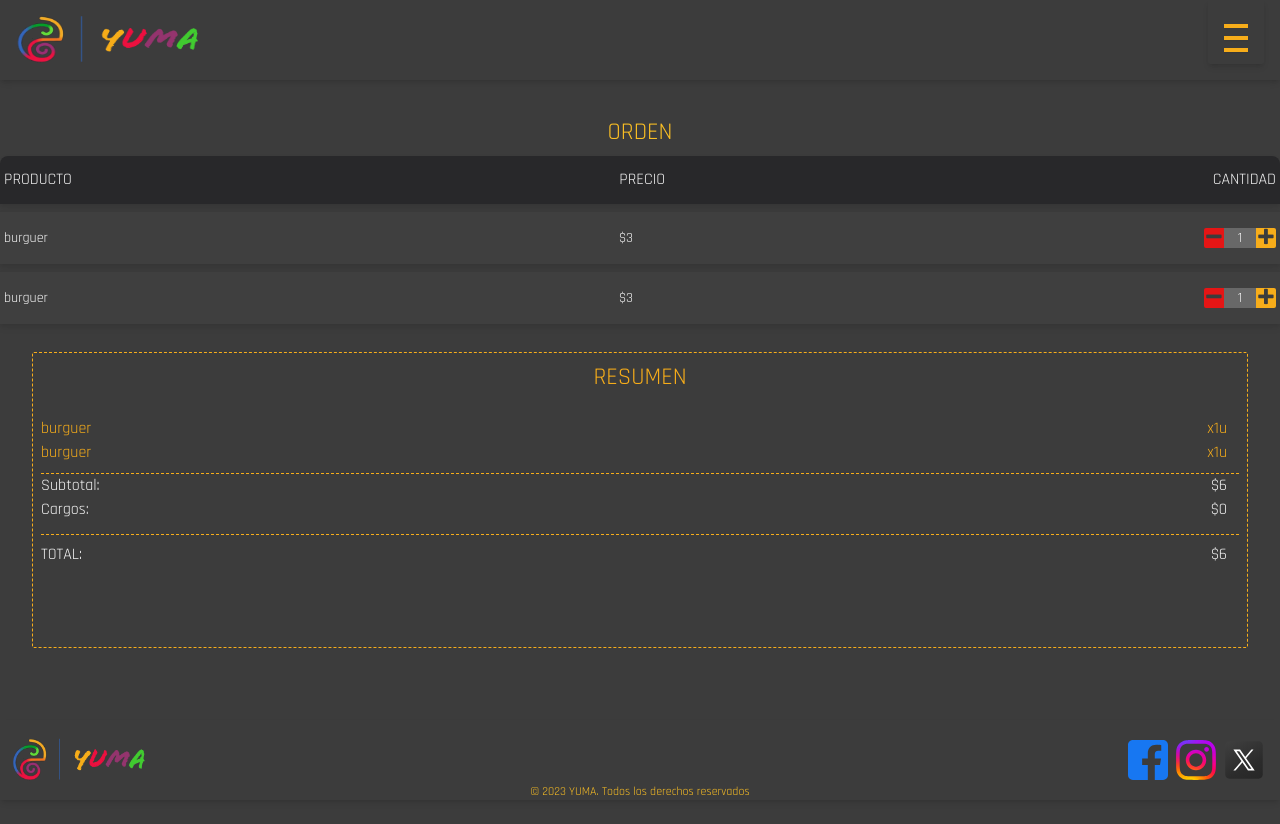
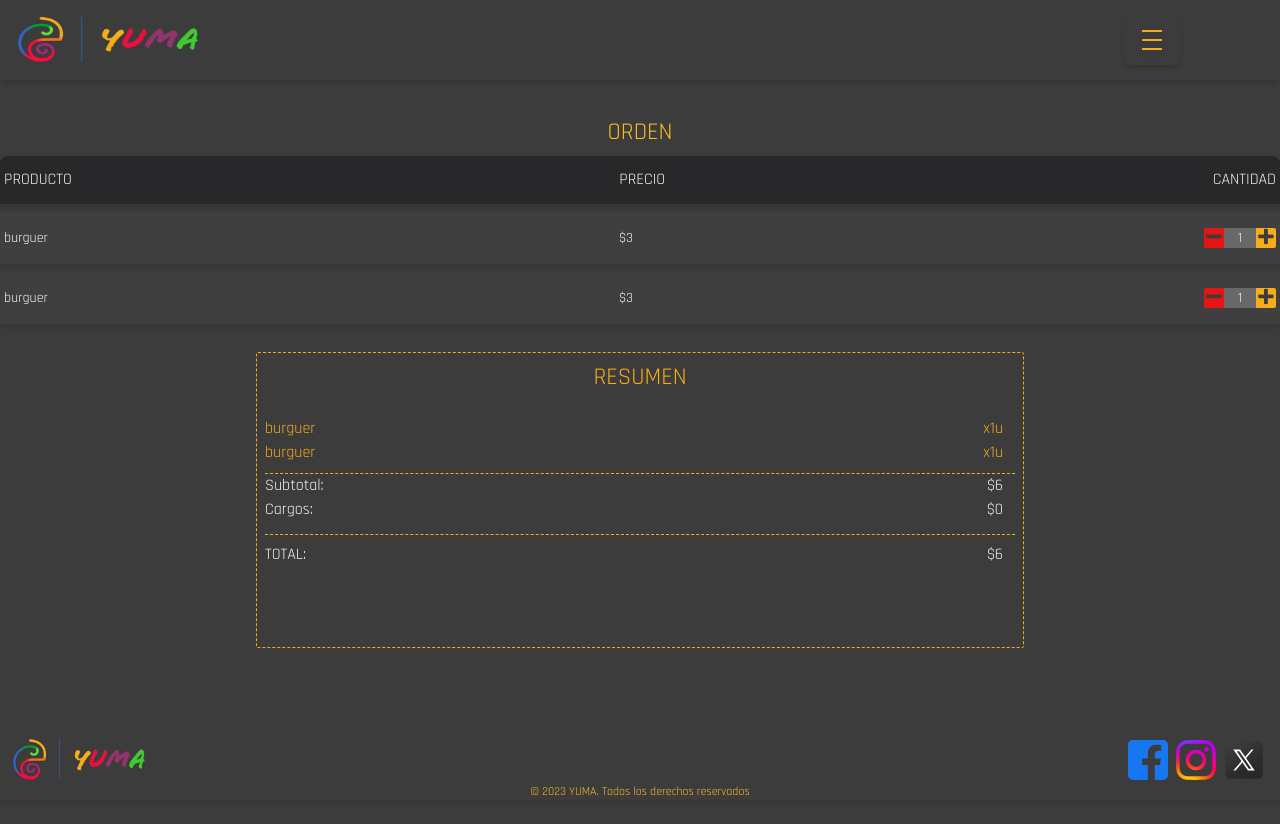
Before and after one commit to spawn22/yuma-digital-menu, a Next.js app: page /orden in a window 1280 px wide. Built offline with nearby package versions, Linux system fonts and the light colour scheme.

Commit message:
creacion de boton hamburguesa animado, cambios en el css del boton de bannermenu

```diff
--- a/app/components/BannerMenu.jsx
+++ b/app/components/BannerMenu.jsx
@@ -11,7 +11,7 @@ const BannerMenu = () => {
       <div className="relative text-neutral-100 text-3xl flex mt-4 font-normal">
         NOMBRE DEL NEGOCIO
       </div>
-      <div className="w-44 h-44 flex  bg-zinc-300 bg-opacity-50 rounded-full backdrop-blur-sm">
+      <div className="w-44 h-44 flex drop-shadow-lg bg-zinc-300 bg-opacity-50 rounded-full backdrop-blur-sm">
         <Image
           priority={true}
           className="w-full aspect-auto object-cover object-center rounded-full"
@@ -23,7 +23,7 @@ const BannerMenu = () => {
       <div className="  relative text-center flex text-[#F7AD1A] mt-5 mb-6 text-sm font-normal ">
         SLOGAN
       </div>
-      <Link href={''} className="w-60 sm:w-72 bg-[#3C3C3C] mx-auto h-16 bg-opacity-95 rounded shadow border-2 text-center flex flex-wrap justify-center hover:text-amber-600 text-[#F7AD1A] text-xl font-normal hover:border-amber-600 border-[#F7AD1A]">
+      <Link href={''} className="w-60 sm:w-72 bg-[#3C3C3C] mx-auto h-16 bg-opacity-95 rounded shadow border-2 text-center flex flex-wrap justify-center  text-[#F7AD1A] text-xl font-normal   transform transition-all  ring-[#F7AD1A] hover:ring-1 hover:scale-110 duration-300 ring-opacity-20 border-opacity-25 group-focus:border-2  hover:border-opacity-80 border-[#F7AD1A]">
         {" "}
         <Image
           alt="icono menu"
--- /dev/null
+++ b/app/components/BotonHamburguesa.jsx
@@ -0,0 +1,66 @@
+import Link from "next/link";
+
+import { useRef, useState } from "react";
+
+
+const BotonHamburguesa = () => {
+
+
+  const [navMobile, setNavMobile] = useState(false);
+  const handleNav = () => {
+    if (navMobile) {
+      setNavMobile(false);
+    }
+    if (!navMobile) {
+        setNavMobile(true);
+      }
+  };
+
+  return (
+    <section className="relative w-1/5 flex my-auto items-center justify-center  content-center  flex-col">
+      <div
+        onClick={handleNav}
+        className="  w-14  h-16 flex relative drop-shadow-md mix-blend-normal rounded-sm"
+      >
+        <button className={`relative ${navMobile ? "group" : "group-only:"}`}>
+          <div  className="relative flex overflow-hidden items-center justify-center rounded-md w-[56px] h-[50px] transform transition-all ring-0 border-t-[#66DB3C] border-b-[#EE103F] border-r-[#93346E] border-l-[#3267BB] hover:border-4  group-focus:border-4 border-opacity-70 duration-200 shadow-md">
+            <div className="flex flex-col justify-between w-[20px] h-[20px] transform transition-all duration-300 origin-center overflow-hidden">
+              <div  className="bg-[#F7AD1A]  h-[2px] w-7 transform transition-all duration-300 origin-left group-focus:translate-x-10"></div>
+              <div className="bg-[#F7AD1A]  h-[2px] w-7 rounded transform transition-all duration-300 group-focus:translate-x-10 delay-75"></div>
+              <div  className="bg-[#F7AD1A]  h-[2px] w-7 transform transition-all duration-300 origin-left group-focus:translate-x-10 delay-150"></div>
+              <div className="absolute items-center justify-between transform transition-all duration-500 top-2.5 -translate-x-10 group-focus:translate-x-0 flex w-0 group-focus:w-12">
+                <div className="absolute bg-[#F7AD1A] h-[2px] w-5 transform transition-all duration-500 rotate-0 delay-300 group-focus:rotate-45"></div>
+                <div className="absolute bg-[#F7AD1A] h-[2px] w-5 transform transition-all duration-500 -rotate-0 delay-300 group-focus:-rotate-45"></div>
+              </div>
+            </div>
+          </div>
+        </button>
+      </div>
+
+      {navMobile && (
+        <div className="flex  w-full justify-center items-center content-center text-center">
+          <ul>
+            <li>
+              <div className="sm:flex w-full  place-content-center md:flex-col m-auto flex-1  md:w-1/3 flex-wrap items-center content-center">
+
+                <div className="flex  justify-center items-center content-center flex-1 m-auto">
+                  <Link
+                    href={''}
+                    className={
+
+                         " rounded-sm items-center duration-300 hover:bg-yellow-600 font-medium bg-yellow-500 border-0 py-1 px-3 m-1"
+                    }
+                  >
+                    volver
+                  </Link>
+                </div>
+              </div>
+            </li>
+          </ul>
+        </div>
+      )}
+    </section>
+  );
+};
+
+export default BotonHamburguesa;
--- a/app/components/Footer.jsx
+++ b/app/components/Footer.jsx
@@ -9,7 +9,7 @@ const Footer = () => {
     <div className="w-full py-5 shadow-lg bottom-0 left-0 right-0  bg-[#3C3C3C] fixed justify-between  inline-flex">
       <div className="text-center w-2/4 flex flex-wrap text-zinc-100 text-opacity-70 ">
         <p className="content-center text-xs ml-2 font-normal my-auto align-middle items-center">DESARROLLADO POR</p>{" "}
-        <Image alt="logo YUMA landing" priority={false} className="w-24 shadow-xl h-9 " src={logoYumaPalabra} />
+        <Image alt="logo YUMA landing" priority={false} className="w-24 drop-shadow-xl h-9 " src={logoYumaPalabra} />
       </div>
 
       <div className="w-1/4 flex  justify-end gap-2  mr-4">
--- a/app/components/Nav.jsx
+++ b/app/components/Nav.jsx
@@ -1,19 +1,14 @@
 import Image from "next/image"
 import logoNav from "/public/assets/YUMA-logos_transparentenasdasd.webp"
+import BotonHamburguesa from "./BotonHamburguesa"
 
 const Nav = () => {
   return (
     <div className="w-full flex justify-between top-0 absolute bg-[#3C3C3C] shadow-md ">
     <div className="flex"><Image  alt="logo de YUMA" priority={true}  className="w-52 h-20  top-0 " src={logoNav} /></div>
 
-            <div className="w-14 h-16 top-0 flex relative shadow-md mix-blend-normal rounded-sm mr-4">
-            <div className="w-6 h-[0px] left-4 top-6 absolute shadow-sm border-2 border-[#F7AD1A]"></div>
-            <div className="w-6 h-[0px] left-4 top-9 absolute shadow-sm border-2 border-[#F7AD1A]"></div>
-            <div className="w-6 h-[0px] left-4 top-12 absolute shadow-sm border-2 border-[#F7AD1A]"></div>
-            </div>
 
-
-
+       <BotonHamburguesa/>
     </div>
   )
 }
--- a/app/components/OrdenList.jsx
+++ b/app/components/OrdenList.jsx
@@ -46,7 +46,7 @@ import Resumen from '../components/Resumen'
 
 
   return (
-    <section className='"w-full flex flex-col gap-2 content-center mt-5 mb-6 pt-24 pb-32 items-center text-center'>
+    <section className='w-full flex flex-col gap-2 content-center mt-5 mb-6 pt-24 pb-32 items-center text-center'>
       <h2 className="text-amber-400 text-2xl my-auto font-normal relative text-center">
         ORDEN
       </h2>
--- a/app/components/Resumen.jsx
+++ b/app/components/Resumen.jsx
@@ -6,7 +6,7 @@ const Resumen = ({orden,subtotal}) => {
   const cargos=0;
 
   return (
-    <section className='w-[95%] h-auto rounded-sm flex relative bg-[#3C3C3C] flex-col gap-2 content-start border border-dashed border-[#F7AD1A] mt-5 mb-6 pt-16 pb-20 text-center'>
+    <section className='md:w-[60%] w-[95%] h-auto rounded-sm flex relative bg-[#3C3C3C] flex-col gap-2 content-start border border-dashed border-[#F7AD1A] mt-5 mb-6 pt-16 pb-20 text-center'>
       <h2 className='text-[#F7AD1A] absolute top-0 right-0 left-0 mt-2 text-2xl mx-auto font-normal h-1  text-center'>RESUMEN</h2>
 
     <div className='text-[#F5F5F5] text-left flex flex-col '>
```
